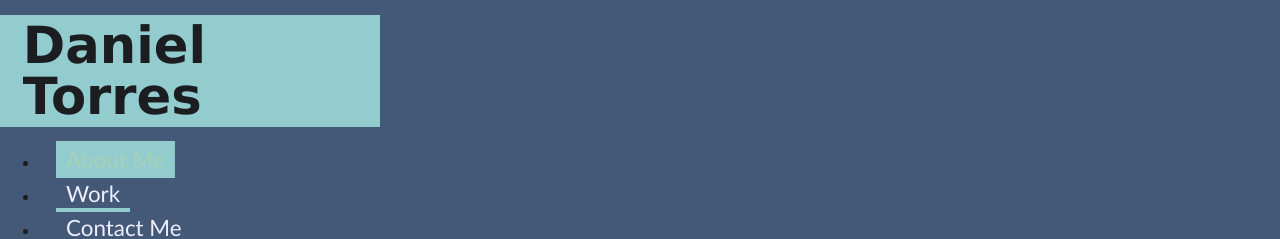
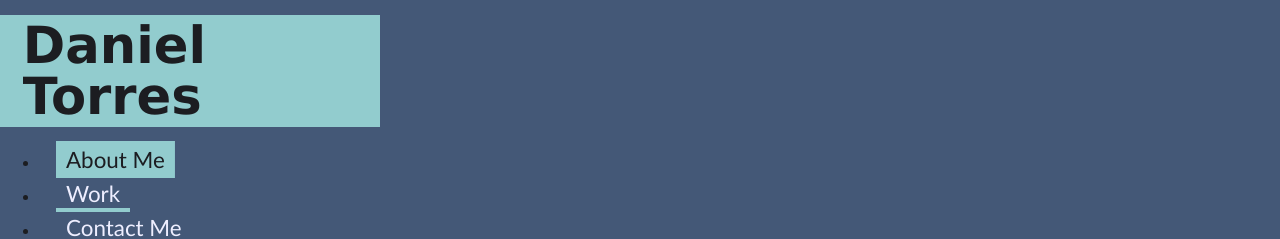
Before and after one commit to DannyT2002/MyPortfolio, a plain HTML site: page index.html in a window 1280 px wide. In both pictures the pointer is over the link "About Me". Shown: the top 239 px of the page. Drawn offline with Linux system fonts and the light colour scheme.

Commit message:
changed text color for hover on nav bar in styles.css

```diff
--- a/assets/css/styles.css
+++ b/assets/css/styles.css
@@ -73,7 +73,7 @@ nav a {
 
 nav a:hover {
   background-size: 100% 100%; /* Full background size on hover */
-  color: var(--tertiary); /* Text color on hover */
+  color: var(--dark); /* Text color on hover */
 }
 
 nav a:last-child {
```
